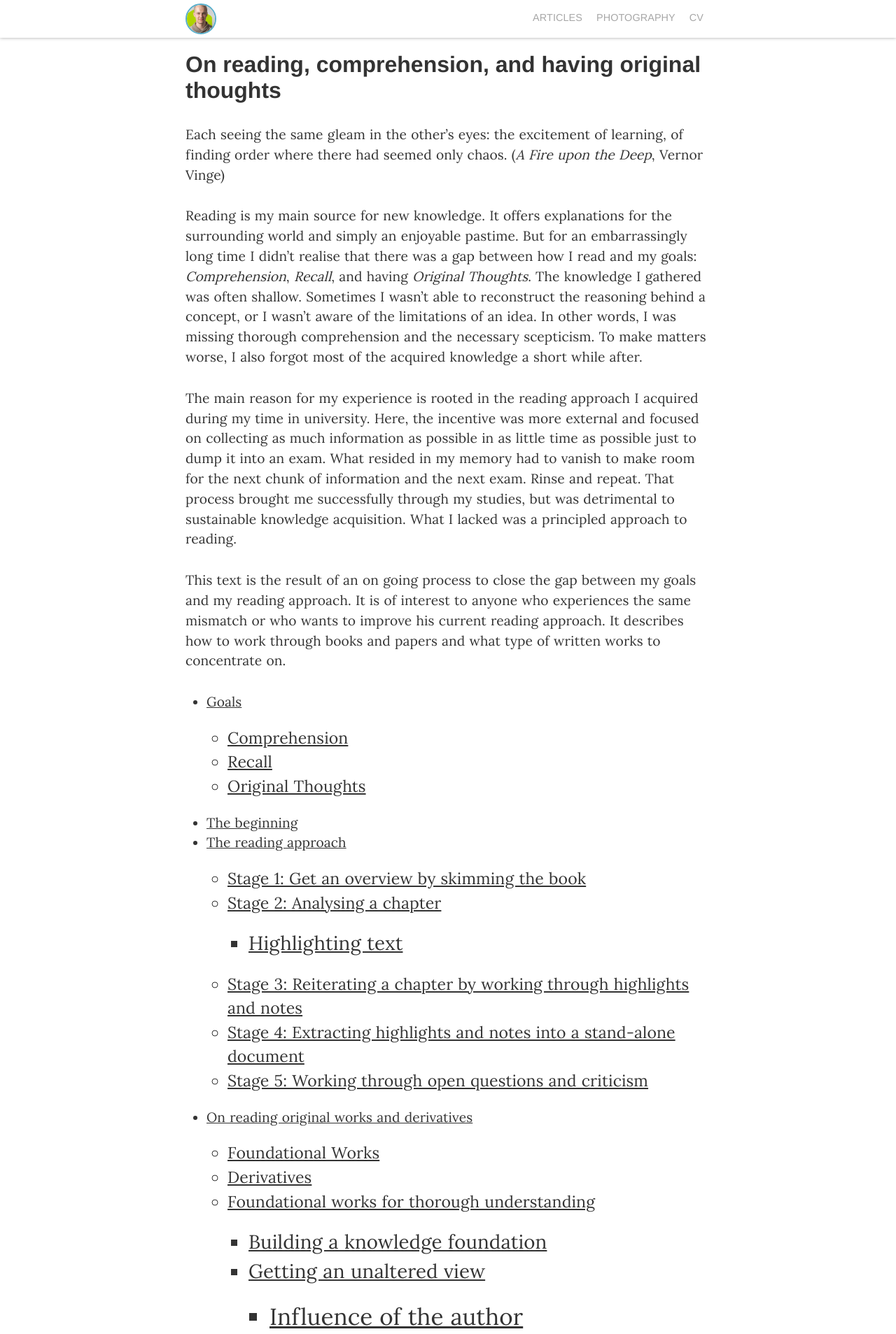
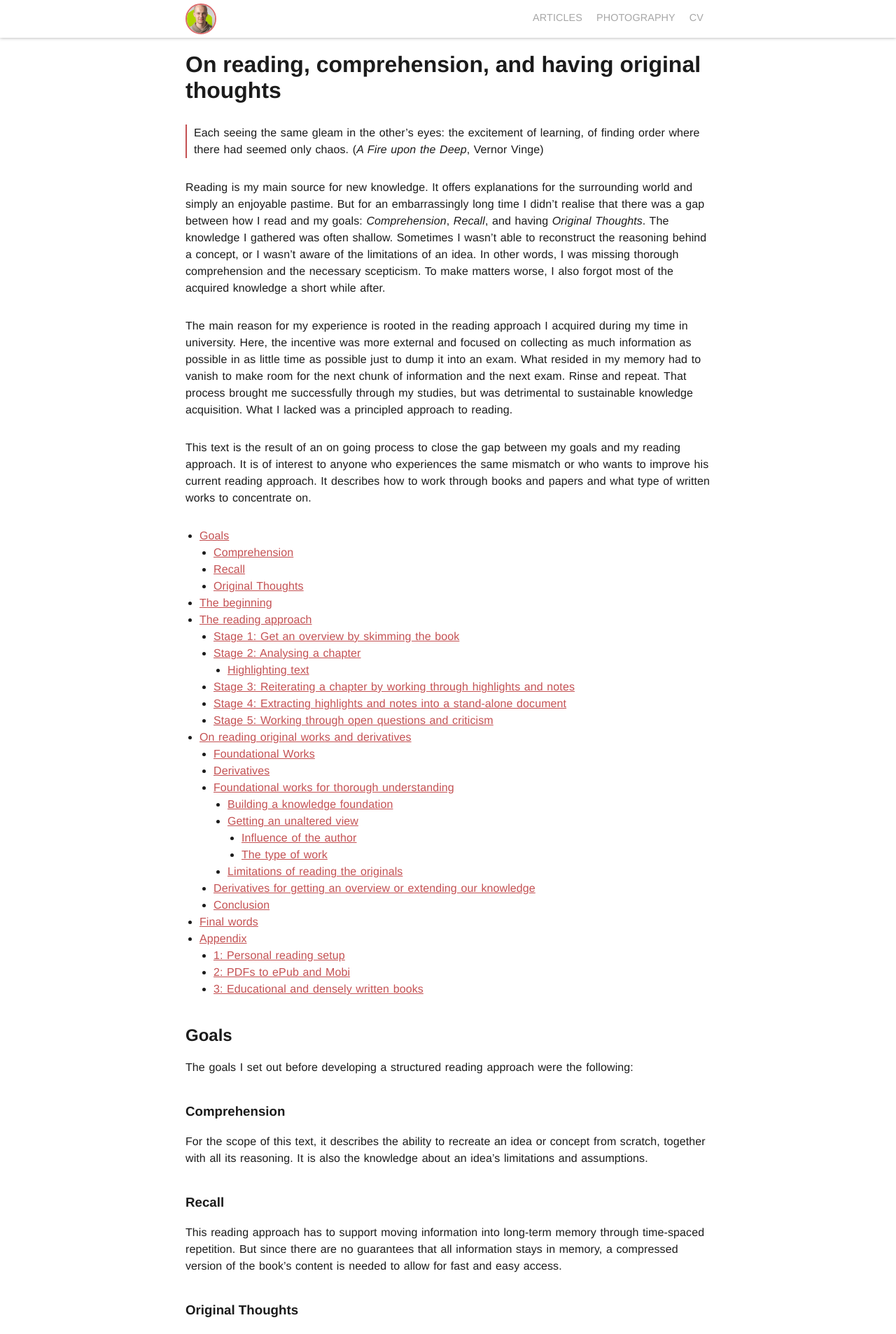
Before and after one commit to pheymann/paulheymann-website, a Jekyll site: the page built from _posts/2020-05-28-on-reading-comprehension-original-thoughts.md, in a window 1280 px wide. Shown: the top 1907 px of the page at 70% size. Built offline with Jekyll 4.4.1, drawn with Linux system fonts in a browser that asks for light colours; nearby versions of some CDN libraries.

Commit message:
css(style): started to adapt Bear theme.

```diff
--- a/_sass/articles.scss
+++ b/_sass/articles.scss
@@ -9,6 +9,7 @@
             font-size: $h2-font-size;
             font-weight: bold;
             font-family: $header-font-family;
+            color: $text-color;
         }
 
         .post-date {
--- a/_sass/basic.scss
+++ b/_sass/basic.scss
@@ -2,10 +2,6 @@
 @import 'simple-grid';
 
 $content-width: 750px;
-
-$hover-color: #56aecb;
-$active-color: $hover-color;
-$active-border-color: $hover-color;
 
 * {
     margin: 0;
@@ -107,16 +103,6 @@ h3 {
     }
 }
 
-a {
-    &:hover {
-        color: $hover-color;
-    }
-
-    &:active {
-        color: $active-color;
-    }
-}
-
 p {
     margin: 10px 0 30px 0;
 }
--- a/_sass/post.scss
+++ b/_sass/post.scss
@@ -1,7 +1,3 @@
 .post {
     margin: 20px 0 0 0;
-
-    ul {
-        margin: 20px 0 20px 30px;
-    }
 }
--- a/_sass/typography.scss
+++ b/_sass/typography.scss
@@ -1,13 +1,18 @@
 @import 'simple-grid';
 
 $header-font-family: "Helvetica", sans-serif;
-$content-font-family: "Lora", "Georgia", serif;
+$content-font-family: "Helvetica", sans-serif;
 
 $bg-color: rgb(255, 255, 255);
 $bg-medium-color: rgba(226, 226, 226, 0.5);
 $bg-light-color: rgba(226, 226, 226, 0.3);
 
-$text-color: rgba(0, 0, 0, 0.8);
+$action-color: rgb(196, 81, 83);
+$hover-color: rgb(221, 105, 107);
+$active-color: $hover-color;
+$active-border-color: $hover-color;
+
+$text-color: rgb(27, 27, 27);
 $text-light-color: rgb(167, 167, 167);
 
 %common-text-styling {
@@ -22,7 +27,7 @@ $text-light-color: rgb(167, 167, 167);
 
     letter-spacing: 0.1px;
     line-height: 1.5;
-    font-size: 1.2em;
+    font-size: 1em;
     word-spacing: 1px;
 }
 
@@ -53,21 +58,44 @@ h2,
 h3,
 h4,
 h5,
-h6 {
+h6,
+p,
+ul,
+a,
+blockquote {
     @extend %common-text-styling;
 
     font-family: $header-font-family;
 }
 
 p,
-li {
+a,
+ul {
     @extend %content-text-styling;
 }
 
+ul {
+    list-style-type: disc;
+    margin-left: 20px;
+}
+
 a {
-    @extend %content-text-styling;
+    color: $action-color;
+}
 
-    font-size: 1em;
+a {
+    &:hover {
+        color: $hover-color;
+    }
+
+    &:active {
+        color: $active-color;
+    }
+}
+
+blockquote {
+    border-left: 2px solid $action-color;
+    padding-left: 10px;
 }
 
 @media only screen and (max-width: $breakpoint-med) {
```
